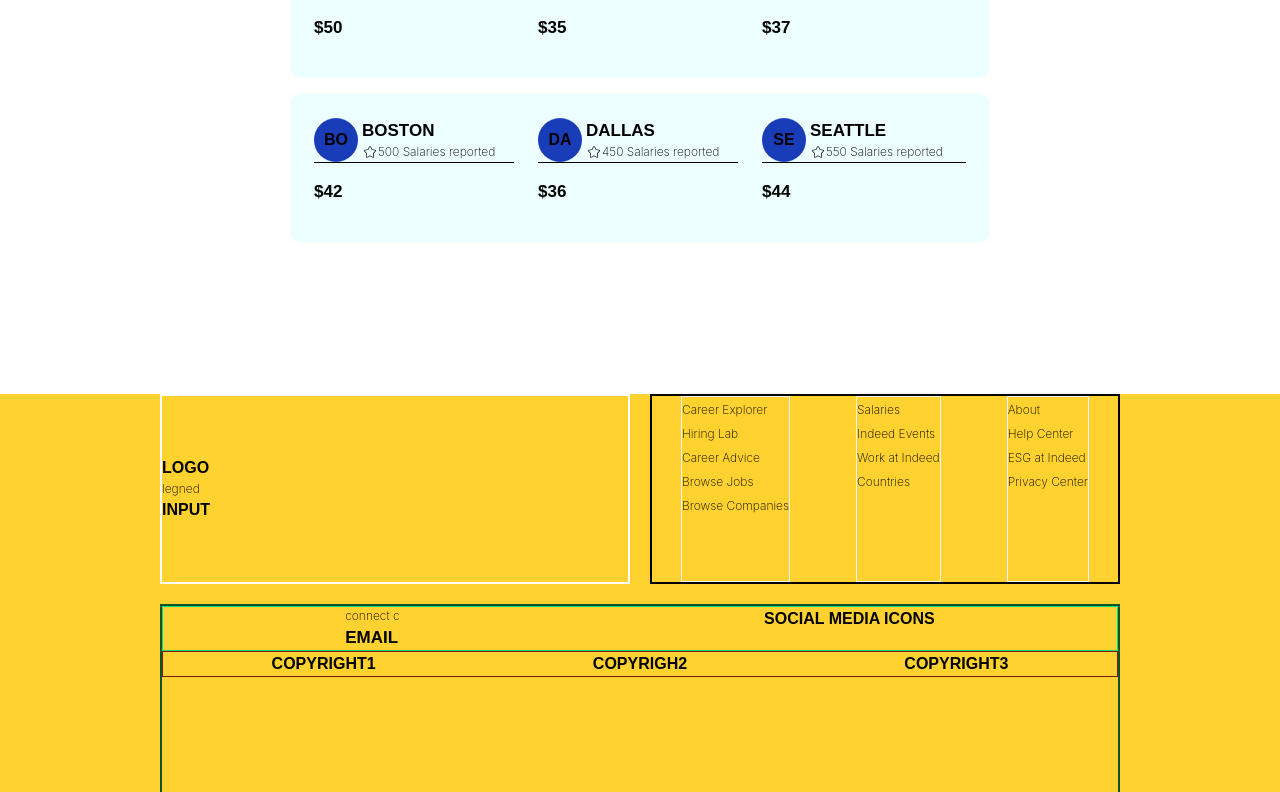
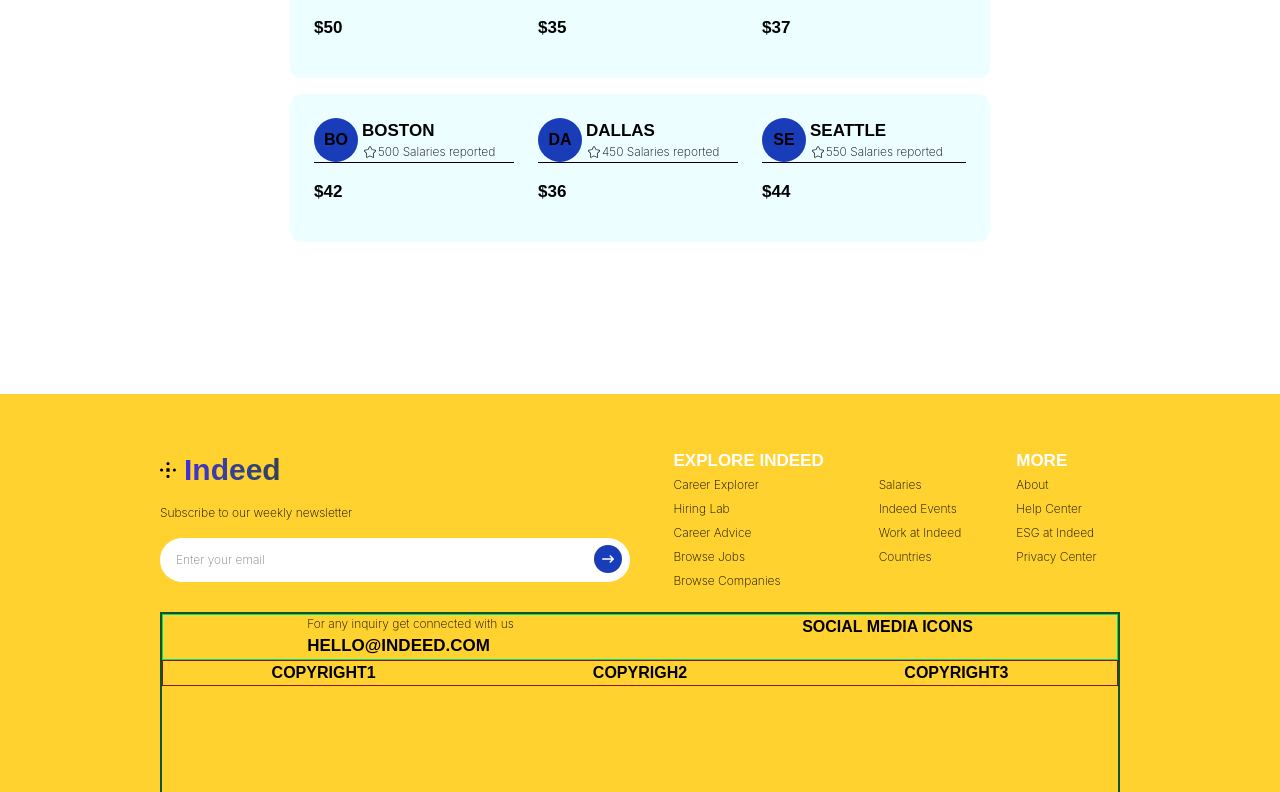
Before and after one commit to oussamadevstudio/Indeed_landing_page, a React (Vite) app: page / in a window 1280 px wide. Shown: the part 2005-2797 px from the top of the page. Built offline with nearby package versions, Linux system fonts and the light colour scheme.

Commit message:
footer Changes

```diff
--- a/src/components/layouts/Footer/Footerbase.jsx
+++ b/src/components/layouts/Footer/Footerbase.jsx
@@ -1,3 +1,5 @@
+import { IoMdMailOpen } from "react-icons/io";
+
 
 
 const Footerbase = () => {
@@ -8,8 +10,8 @@
 
                 <div className="flex flex-col md:flex-row md:justify-around border-green-400 border-1">
                     <div className="">
-                        <p>connect c</p>
-                        <h3>email</h3>
+                        <p>For any inquiry get connected with us</p>
+                        <div className="flex"><h3>hello@indeed.com</h3></div>
                     </div>
 
                     <div className="">
--- a/src/components/layouts/Footer/Newsletter.jsx
+++ b/src/components/layouts/Footer/Newsletter.jsx
@@ -6,9 +6,9 @@
     return(
         <>
 
-             <div className="flex flex-col items-start justify-center border-2 border-white">
+             <div className="flex flex-col items-start justify-center gap-y-4 pt-12 md:pt-12">
                 <Logo />
-                <p>legned</p>
+                <p>Subscribe to our weekly newsletter</p>
                 <Input />
             </div>
 
--- a/src/components/layouts/Footer/Quicklinks.jsx
+++ b/src/components/layouts/Footer/Quicklinks.jsx
@@ -28,17 +28,20 @@
     return(
         <>
 
-             <div className="flex flex-col md:flex-row justify-around gap-2 border-2 border-black">
+             <div className="flex flex-col md:flex-row  justify-around gap-2 mt-14 ">
 
-                <div className="border-1 border-gray-100">
+                <div className="border-gray-100 uppercase">
+                    <h3 className="text-xs text-white">Explore Indeed</h3>
                     <ul>{exploreIndeed}</ul>
                 </div>
 
-                <div className="border-1 border-gray-100">
+                <div className="border-gray-100 uppercase">
+                    <h3 className="text-xs text-transparent">abah</h3>
                     <ul>{empty}</ul>
                 </div>
 
-                <div className="border-1 border-gray-100">
+                <div className="border-gray-100 uppercase">
+                    <h3 className="text-xs text-white">More</h3>
                     <ul>{more}</ul>
                 </div>
 
--- a/src/components/ui/Input.jsx
+++ b/src/components/ui/Input.jsx
@@ -1,10 +1,14 @@
+import { FaArrowRightLong } from "react-icons/fa6";
 
 
 const Input = () => {
 
     return(
         <>
-        Input
+        <div className="relative w-full md:w-full  ">
+            <input type="text" placeholder="Enter your email" className="h-11 w-full px-4 rounded-3xl bg-white outline-none focus:ring-1 focus:ring-blue-600"/>
+            <button className="absolute right-2 top-1/6 flex items-center justify-center w-7 h-7 rounded-full bg-blue-800 hover:bg-blue-700 active:bg-blue-600 text-white"><FaArrowRightLong /></button>
+        </div>
         </>
     )
 }
--- a/src/components/ui/Logo.jsx
+++ b/src/components/ui/Logo.jsx
@@ -1,10 +1,10 @@
-
+import { SiPluscodes } from "react-icons/si";
 
 const Logo = () => {
 
     return(
         <>
-        Logo
+        <div className="flex items-center gap-x-2"><SiPluscodes /><span className="text-3xl bg-clip-text bg-gradient-to-r from-indigo-700 to-slate-700 text-transparent capitalize">Indeed</span></div>
         </>
     )
 }
--- a/src/styles/index.css
+++ b/src/styles/index.css
@@ -1,7 +1,7 @@
 @import "tailwindcss";
 @import url('https://fonts.googleapis.com/css2?family=Inter:ital,opsz,wght@0,14..32,100..900;1,14..32,100..900&family=Poppins:wght@200;300;400;500;600;700;800;900&display=swap');
 
-h1, h2, h3, div, span{
+h1, h2, h3, div{
     font-family: "Poppins", sans-serif;
     text-transform: uppercase;
     font-weight: bold;
```
